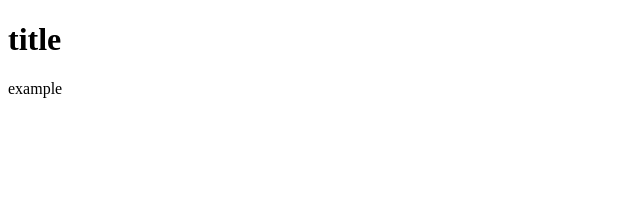
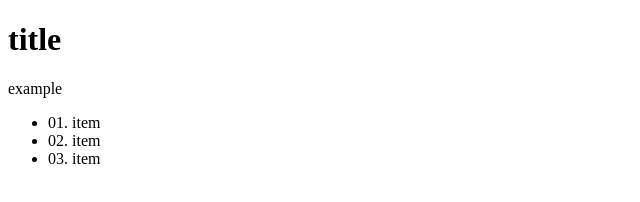
Before and after one commit to HyeYeong/hy-laboratory, a plain HTML site: page index.html in a window 1280 px wide. Shown: the whole page, without its empty margins (0-640 px from the left). Drawn offline with Linux system fonts and the light colour scheme.

Commit message:
feat: list追加

```diff
--- a/index.html
+++ b/index.html
@@ -11,5 +11,10 @@
 <body>
   <h1>title</h1>
   <p>example</p>
+  <ul>
+    <li>01. item</li>
+    <li>02. item</li>
+    <li>03. item</li>
+  </ul>
 </body>
 </html>
```
